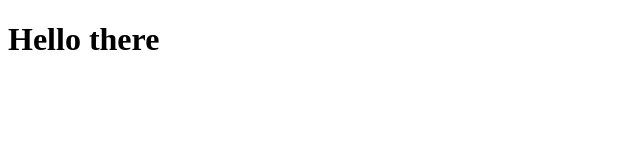
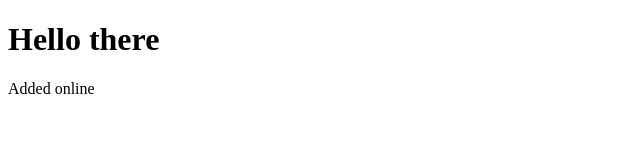
Before and after one commit to Alexpezz/gitDemo, a plain HTML site: page index.html in a window 1280 px wide. Shown: the whole page, without its empty margins (0-640 px from the left). Drawn offline with Linux system fonts and the light colour scheme.

Commit message:
Update index.html

```diff
--- a/index.html
+++ b/index.html
@@ -8,6 +8,7 @@
 </head>
 <body>
     <h1>Hello there</h1>
+    <p>Added online</p>
 
 </body>
 </html>
```
